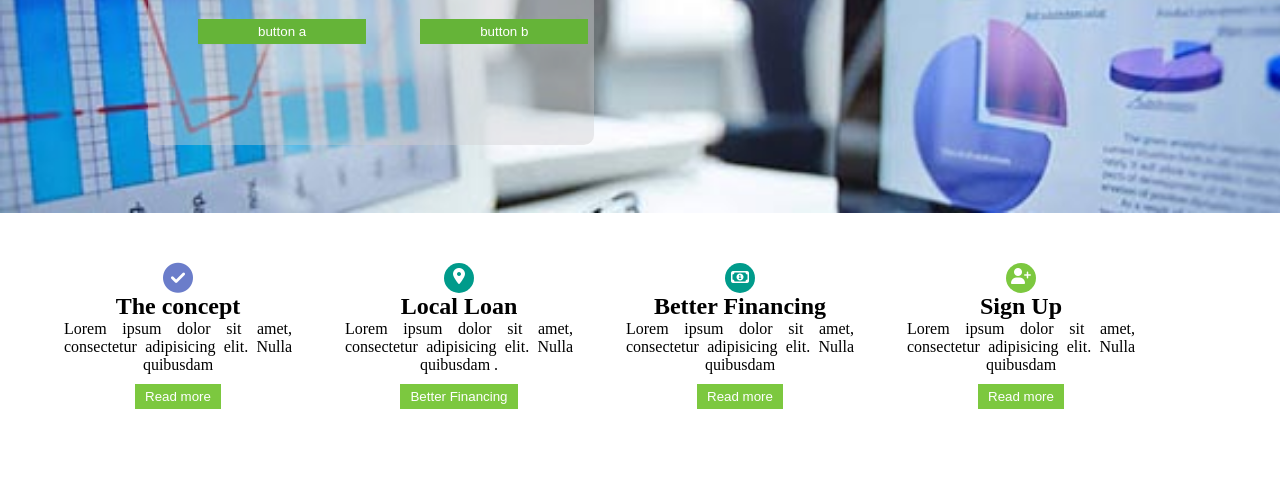
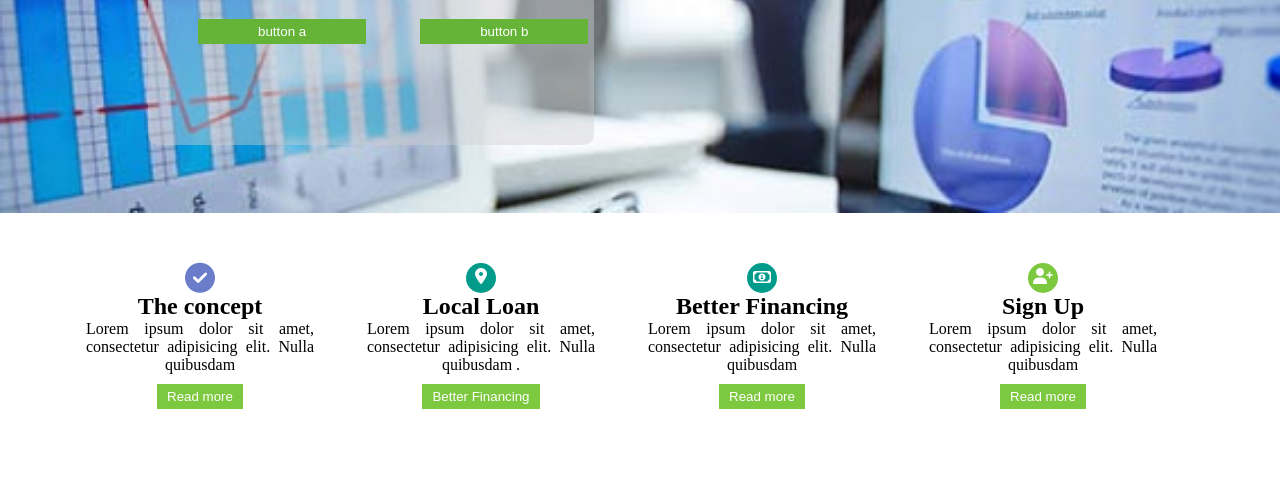
Before and after one commit to rajiul-mm/ctg-online-56-web-layout, a plain HTML site: page index.html in a window 1280 px wide. Shown: the part 297-777 px from the top of the page. Drawn offline with Linux system fonts and the light colour scheme.

Commit message:
Update style.css

```diff
--- a/style.css
+++ b/style.css
@@ -109,7 +109,7 @@ background-repeat: no-repeat;
     text-align: center;
     padding-top: 50px;
     clear: both;
-    margin-left: 5%;
+    margin: 0 86px;
 
 }
   section.body-up div.body-up-parent div.moveee{
```
